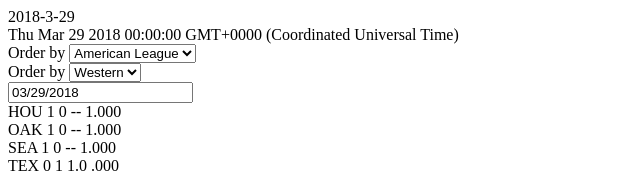
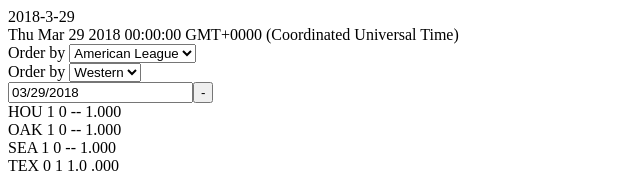
Before and after one commit to slarribeau/react-app-marty, a React (Create React App) app: page / in a window 1280 px wide. Shown: the top 173 px of the page, without its empty margins (0-640 px from the left). Built offline with nearby package versions, Linux system fonts and the light colour scheme.

Commit message:
date is limping

```diff
--- a/src/components/App.js
+++ b/src/components/App.js
@@ -23,10 +23,10 @@ class App extends React.Component {
         this.state.startDate=new Date("2018/3/29");
     }
 
-    setLeague = (league) =>     {this.setState({league:league})};
+    setLeague = (league)     => {this.setState({league:league})};
     setDivision = (division) => {this.setState({division:division})};
-    handleChange = (date) =>    {this.setState({startDate:date})};
-
+    handleChange = (date)    => {this.setState({startDate:date})};
+    foo = (x)                => {console.log(x)};
     render() {
         const dateUtil = new DateUtilitiesService();
         return (
@@ -40,12 +40,20 @@ class App extends React.Component {
                     selected={this.state.startDate}
                     onChange={this.handleChange}
                 />
+                <button onClick={()=>this.foo(7)}>-</button>
                 <Standings data={this.state}/>
             </div>
         );
     }
 }
-
+/*
+<button
+className="ui button primary"
+onClick={()=> this.props.selectSong(song)}
+>
+Select
+</button>
+*/
 const rawData = [
     {"League":"AL", "Division":"EAST", "Team":"NYY", "W":"1",  "L":"0",  "PCT":"1.000",  "GB":"--",  "Date":"2018-3-29"},
     {"League":"AL", "Division":"EAST", "Team":"TBR", "W":"1",  "L":"0",  "PCT":"1.000",  "GB":"--",  "Date":"2018-3-29"},
```
